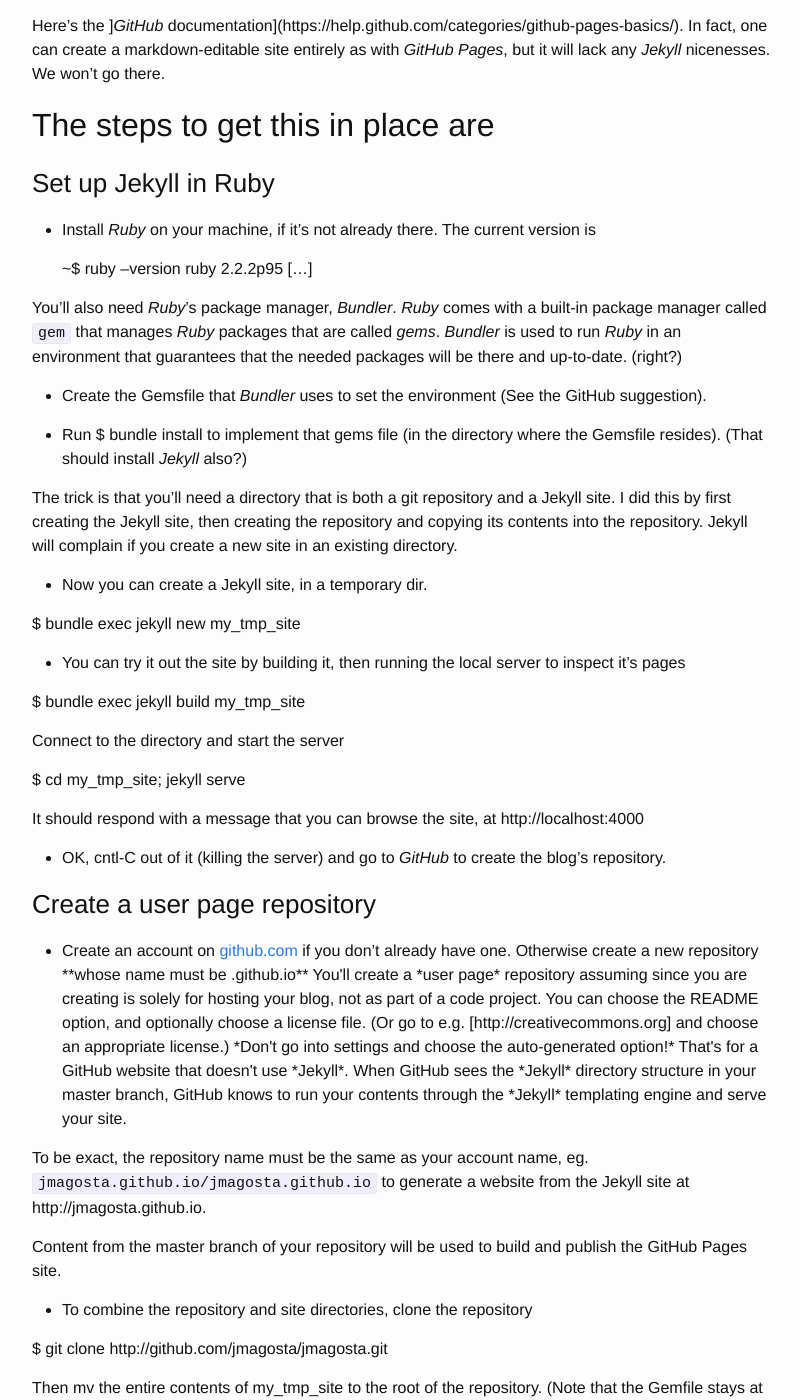
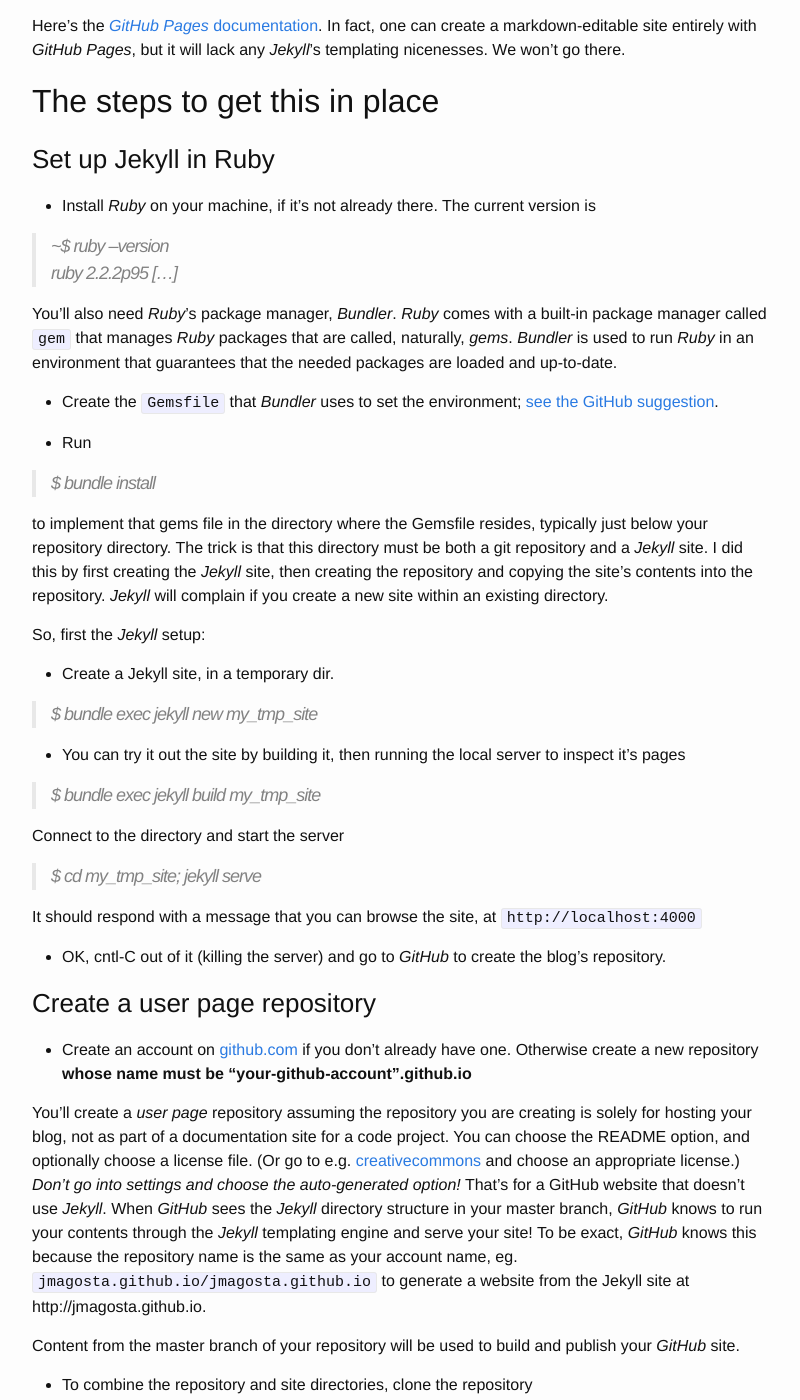
Before and after one commit to jmagosta/jmagosta, a Jekyll site: the page built from _posts/2015-07-03-jekyll_via_github.md, in a window 1280 px wide and 1400 px high, scrolled down 707 px. Shown: the whole window, without its empty margins (238-1038 px from the left). Built offline with Jekyll 4.4.1, drawn with Linux system fonts in a browser that asks for light colours; some of the changed text lies outside the part shown.

Commit message:
jekyll_via-github edit

````diff
--- a/_posts/2015-07-03-jekyll_via_github.md
+++ b/_posts/2015-07-03-jekyll_via_github.md
@@ -1,84 +1,94 @@
 ---
-title: How this blog is built
+title: We built this blog on Jekyll and GitHub
 layout: post
 ---
 
-# Static websites hosted by *Github*, with *Jekyll*
+# Setting up static websites hosted by *Github*, with *Jekyll*
 
 Yes that's a mouth-full, but it describes the shortest path to setting up a blog for the modestly code-savvy blogger.
 [Jekyll](http://http://jekyllrb.com/docs) is the simplest of all content management systems for building a website.
 Github, if you are familiar with it as a code-sharing repository, incidentally also serves webpages. Think of
-the `readme` file shown for each respository. So as a sideline, it's created a way for one to serve a collection of
-pages residing in a repository.
+the ```README.md``` file that *GitHub* shows for each respository. So as a sideline, they've created a way for one to serve a directory with collections of pages residing in a repository.
 
 In its own words, *Jekyll is a simple, blog-aware, static site generator.*  This means one can run it to
 creates a website.  To create page content, place files in a designated folder in *Jekyll's* directory structure.
-These files can be conventional html (&css?) files, perhaps left over from a previous website, or, more
-conveniently, files written with [markdown]() that it styles and converts to html, with templates for custom
+These files can be conventional html  files, perhaps left over from a previous website, or, more
+conveniently, files written with [markdown](https://help.github.com/articles/markdown-basics/) that it styles and converts to html, with templates for custom
 formats such as headers and footers.
 
+*Jekyll* is a command line application which includes a web server that is written in *Ruby*.  To run *Jekyll*,
+*Ruby* must be installed on one's local machine, then the *Jekyll* package (a *Ruby gem*) installed for *Ruby*.
+Then to expose the website publically, push the
+*Jekyll* directory structure to a *Github* account created for that purpose and it's complete.
 
-*Jekyll* is a command line application which includes a web server that is written in *Ruby*.  To run *Jekyll*
-*Ruby* must be installed on one's local machine, then the *Jekyll* package (aka Ruby gem) installed for *Ruby*.
-Then to expose the website publically, push the
-*Jekyll* directory structure to a *github* account created for that purpose and it's complete.
+BTW, there is a *python* work-alike to *Jekyll* called *Hyde*. Be cautious about getting involved with this evil twin! As pythonic as one may be, the *Jekyll* installation is straightforward, and you'll end up learning about *Ruby* which is a really cool language.
 
-BTW, there is a *python* work-alike to *Jekyll* called *Hyde*. Be cautious about getting involved with this evil twin! As pythonic as one may be the *Jekyll* installation is straightforward, and you'll end up learning about *Ruby* which is a really cool language.
+Here's the [*GitHub Pages* documentation](https://help.github.com/categories/github-pages-basics/). In fact, one can create a
+markdown-editable site entirely with *GitHub Pages*, but it will lack any *Jekyll*'s templating  nicenesses.  We won't go there.
 
-Here's the ]*GitHub* documentation](https://help.github.com/categories/github-pages-basics/). In fact, one can create a
-markdown-editable site entirely as with *GitHub Pages*, but it will lack any *Jekyll*  nicenesses.  We won't go there.
-
-## The steps to get this in place are
+## The steps to get this in place
 
 ### Set up Jekyll in Ruby
 
 - Install *Ruby* on your machine, if it's not already there. The current version is
 
-	~$ ruby --version
-	ruby 2.2.2p95 [...]
 
-You'll also need *Ruby*'s package manager, *Bundler*.  *Ruby* comes with a built-in package manager called `gem` that manages *Ruby* packages that are called *gems*.  *Bundler*  is used to run *Ruby* in an environment that guarantees that the needed packages will be there and up-to-date. (right?)
+> ~$ ruby --version
+> ruby 2.2.2p95 [...]
 
-- Create the Gemsfile that *Bundler* uses to set the environment (See the GitHub suggestion).
 
-- Run $ bundle install to implement that gems file (in the directory where the Gemsfile resides). (That should install  *Jekyll* also?)
+You'll also need *Ruby*'s package manager, *Bundler*.  *Ruby* comes with a built-in package manager called `gem` that manages *Ruby* packages that are called, naturally,  *gems*.  *Bundler*  is used to run *Ruby* in an environment that guarantees that the needed packages are loaded and up-to-date.
 
-The trick is that you'll need a directory that is both a git repository and a Jekyll site.  I did this by first creating the Jekyll site, then creating the repository and copying its contents into the repository.  Jekyll will complain if you create a new site in an existing directory.
+- Create the ```Gemsfile``` that *Bundler* uses to set the environment; [see the GitHub suggestion](http://jekyllrb.com/docs/github-pages/).
 
-- Now you can create a Jekyll site, in a temporary dir.
+- Run
 
-$ bundle exec jekyll new my_tmp_site
+> $ bundle install
+
+to implement that gems file in the directory where the Gemsfile resides, typically just below your repository directory.
+The trick is that this directory must be both a git repository and a *Jekyll* site.  I did this by first creating the *Jekyll* site, then creating the repository and copying the site's contents into the repository.  *Jekyll* will complain if you create a new site within an existing directory.
+
+So, first the *Jekyll* setup:
+
+- Create a Jekyll site, in a temporary dir.
+
+> $ bundle exec jekyll new my_tmp_site
 
 - You can try it out the site by building it, then running the local server to inspect it's pages
 
-$ bundle exec jekyll build my_tmp_site
+> $ bundle exec jekyll build my_tmp_site
 
 Connect to the directory and start the server
 
-$ cd my_tmp_site; jekyll serve
+> $ cd my_tmp_site; jekyll serve
 
-It should respond with a message that you can browse the site, at http://localhost:4000
+It should respond with a message that you can browse the site, at ```http://localhost:4000```
 
 - OK, cntl-C out of it (killing the server) and go to *GitHub* to  create the blog's repository.
 
 ### Create a user page repository
 
-- Create an account on [github.com](https://pages.github.com) if you don't already have one. Otherwise create a new repository **whose name must be <your-github-account>.github.io**  You'll create a *user page* repository assuming since you are creating is solely for hosting your blog, not as part of a code project. You can choose the README option, and optionally choose a license file.  (Or go to e.g. [http://creativecommons.org] and choose an appropriate license.)  *Don't go into settings and choose the auto-generated option!*  That's for a GitHub website that doesn't use *Jekyll*.  When GitHub sees the *Jekyll* directory structure in your master branch, GitHub knows to run your contents through the *Jekyll* templating engine and serve your site.
+- Create an account on [github.com](https://pages.github.com) if you don't already have one. Otherwise create a new repository **whose name must be "your-github-account".github.io**
 
-To be exact, the repository name must be the same as your account name, eg.   `jmagosta.github.io/jmagosta.github.io` to generate a  website from the Jekyll site at http://jmagosta.github.io.
+You'll create a *user page* repository assuming the repository you are creating is solely for hosting your blog, not as part of a documentation site for a code project. You can choose the README option, and optionally choose a license file.  (Or go to e.g. [creativecommons](http://creativecommons.org) and choose an appropriate license.)  *Don't go into settings and choose the auto-generated option!*  That's for a GitHub website that doesn't use *Jekyll*.  When *GitHub* sees the *Jekyll* directory structure in your master branch, *GitHub* knows to run your contents through the *Jekyll* templating engine and serve your site!
+To be exact, *GitHub* knows this because the repository name is the same as your account name, eg.   `jmagosta.github.io/jmagosta.github.io` to generate a  website from the Jekyll site at http://jmagosta.github.io.
 
-Content from the master branch of your repository will be used to build and publish the GitHub Pages site.
+Content from the master branch of your repository will be used to build and publish your *GitHub* site.
 
 - To combine the repository and site directories, clone the repository
 
-$ git clone http://github.com/jmagosta/jmagosta.git
+> $ git clone http://github.com/jmagosta/jmagosta.git
 
-Then mv the entire contents of my_tmp_site to the root of the repository. (Note that the Gemfile stays at the level below, where you've been running bundle commands. )
+Then ```mv``` the entire contents of ```my_tmp_site``` to the root of the repository. (Note that the ```Gemfile``` stays at the level below, where you've been running *Bundle* commands. )
 
 Then all that's needed is to commit and push the site contents to the new remote repository:
 
-$ git add .
-$ git commit -m"new Jekyll build"
-$ git push origin master
+> $ git add .
+> $ git commit -m"new Jekyll build"
+> $ git push origin master
 
 ## The edit, run, deploy cycle
+
+Since *Jekyll* serves locally, and also identically on the *GItHub* server, you can see you changes locally simply by keeping the local server running as you edit markdown files in your repository.  Edits will appear as you refresh your browser pointing to ```localhost:4000```
+
+Then when you want to deploy your changes, just push the repository commits to *GitHub*, so *GitHub* will see them.  That's all need be done to make the changes go ''live."
````
Also changed, not shown: 1 other file.
